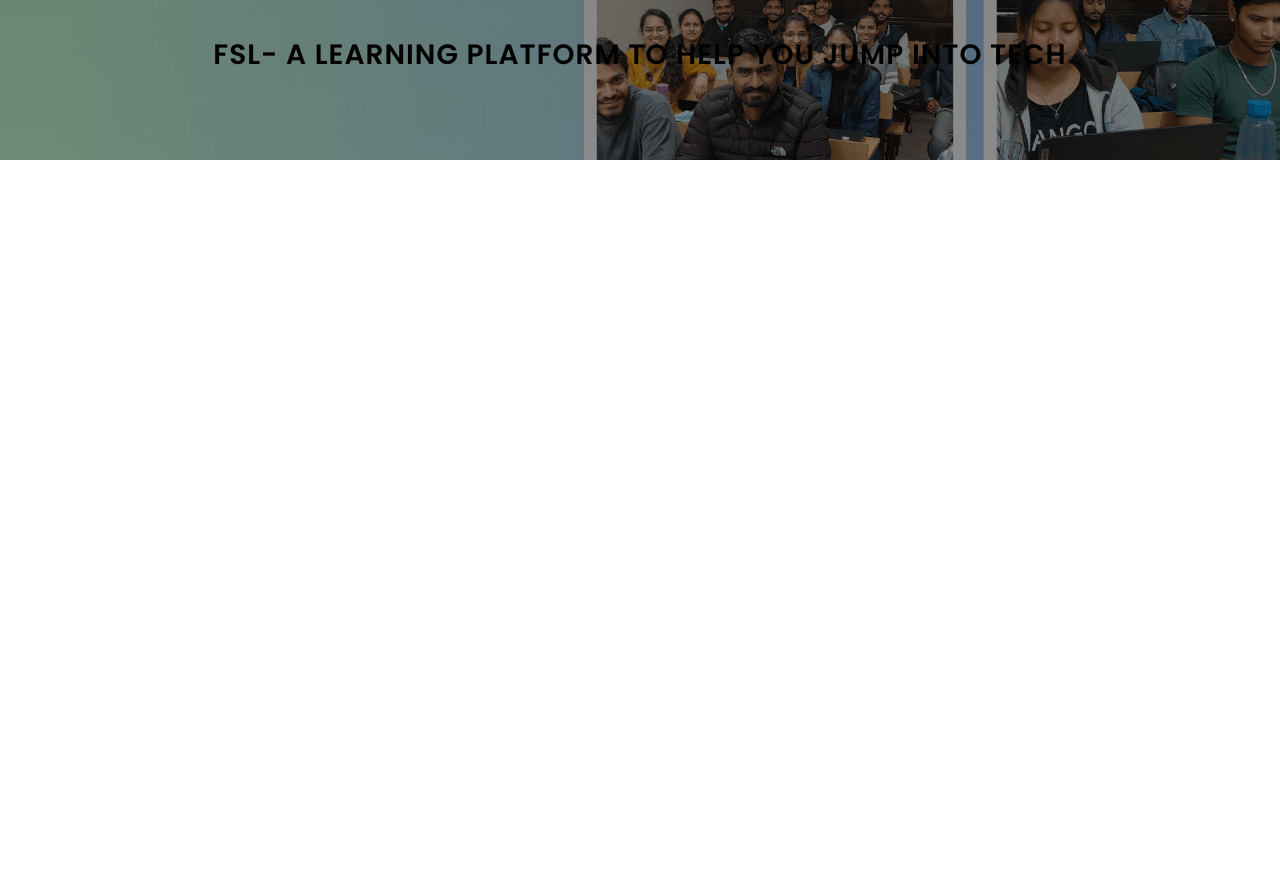
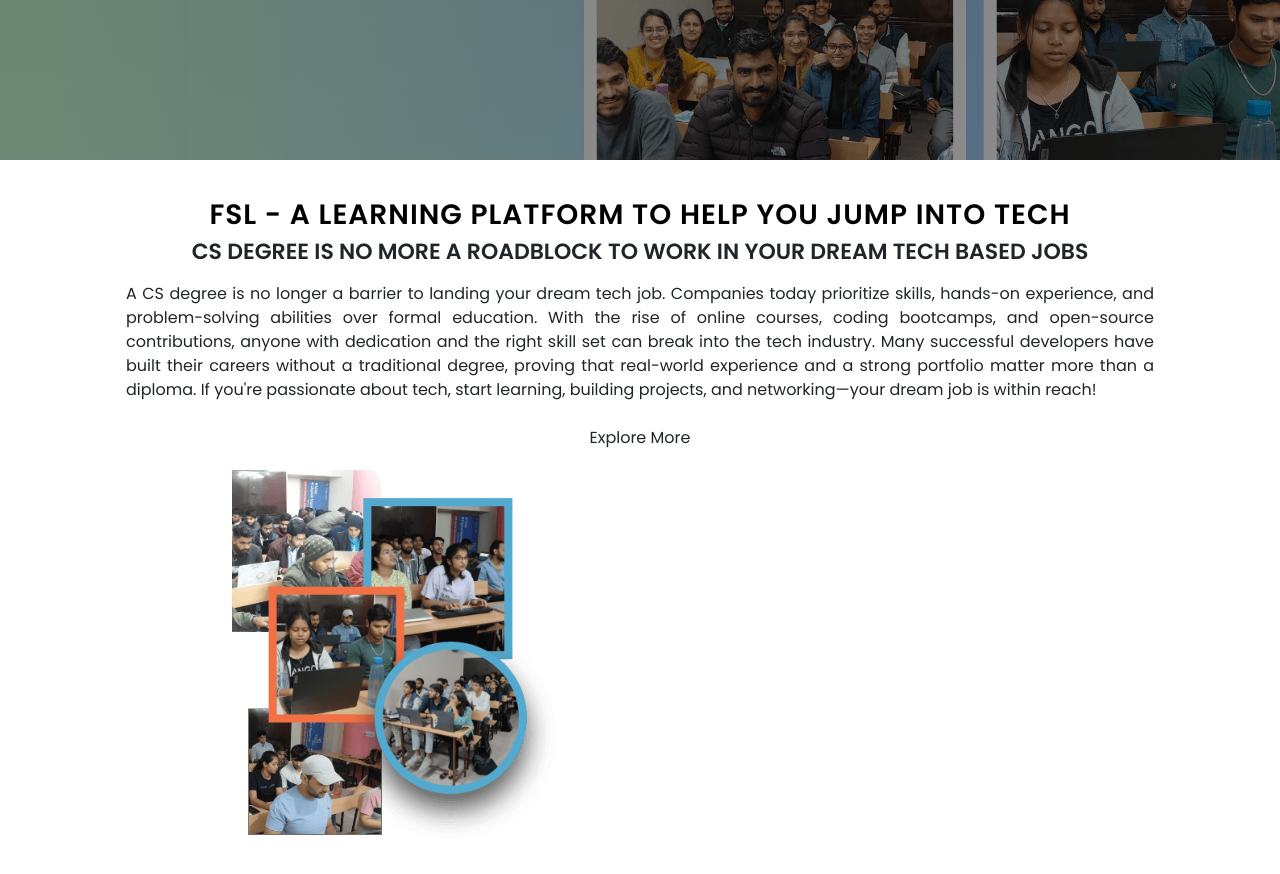
Before and after one commit to rohitjainfsl/registration-form, a React (Vite) app in the folder client/: page / in a window 1280 px wide. Shown: the part 600-1474 px from the top of the page. Before the commit the page ends 800 px from the top, so only its background shows below. Built offline with nearby package versions, Linux system fonts and the light colour scheme.

Commit message:
home section work in process

```diff
--- a/client/src/Pages/Home.jsx
+++ b/client/src/Pages/Home.jsx
@@ -1,5 +1,8 @@
 import { Container, Row, Col, Button } from 'react-bootstrap';
-import './styles/HomeSection.css'; // Import external CSS
+// import './styles/HomeSection.css';\
+import '../styles/HomeSection.css';
+import student from '../assets/studentPicture.png'
+
 
 const Home = () => {
   document.title = "Full Stack Learning | Become a FSD the correct way";
@@ -30,9 +33,27 @@
             </div>
             </div>
           </Col>
-          <div className='second-section'>
-          <h1 className='heading-h2'>FSL- A LEARNING PLATFORM TO HELP YOU JUMP INTO TECH</h1>
-          </div>
+
+          {/* Second Section */}
+
+        <Container className="second-section-students">
+          <Col>
+            <h1 className="heading-h2">
+              FSL - A LEARNING PLATFORM TO HELP YOU JUMP INTO TECH
+            </h1>
+          </Col>
+          <Col className='parent-section-img'>
+          <Row className='student-section'>
+            <h3>CS DEGREE IS NO MORE A ROADBLOCK TO WORK IN
+            YOUR DREAM TECH BASED JOBS</h3>
+            <p>A CS degree is no longer a barrier to landing your dream tech job. Companies today prioritize skills, hands-on experience, and problem-solving abilities over formal education. With the rise of online courses, coding bootcamps, and open-source contributions, anyone with dedication and the right skill set can break into the tech industry. Many successful developers have built their careers without a traditional degree, proving that real-world experience and a strong portfolio matter more than a diploma. If you're passionate about tech, start learning, building projects, and networking—your dream job is within reach! </p>
+            <button> Explore More</button>
+          </Row>
+          <Row className='student-image'>
+            <img src={student} alt="" />
+          </Row>
+          </Col>
+        </Container>
         </Row>
       </Container>
     </section>
--- a/client/src/Pages/styles/HomeSection.css
+++ b/client/src/styles/HomeSection.css
@@ -97,3 +97,39 @@
     font-weight: 600;
     font-size: 28px;
   }
+  .second-section-students
+  {
+    padding: 60px;
+    margin-top: 100px;
+  }
+  .student-section h3
+  {
+    font-weight: 600;
+    text-align: center;
+    font-size: 22px;
+  }
+  .student-section p {
+    margin-top: 0px;
+    margin-bottom: 1rem;
+    text-align: justify;
+    padding: 8px;
+  }
+  .student-image
+  {
+    width: 400px;
+    padding: 20px;
+    margin-left: 70px;
+  }
+  .student-image img{
+    max-width: 100%;
+    height: auto;
+  }
+  /* .parent-section-img-text{
+    --bs-gutter-x: 1.5rem;
+    --bs-gutter-y: 0;
+    display: flex;
+    flex-wrap: wrap;
+    margin-top: calc(var(--bs-gutter-y)* -1);
+    margin-right: calc(var(--bs-gutter-x)* -.5);
+    margin-left: calc(var(--bs-gutter-x)* -.5);
+  } */
```
Also changed, not shown: client/src/assets/studentPicture.png (added).
